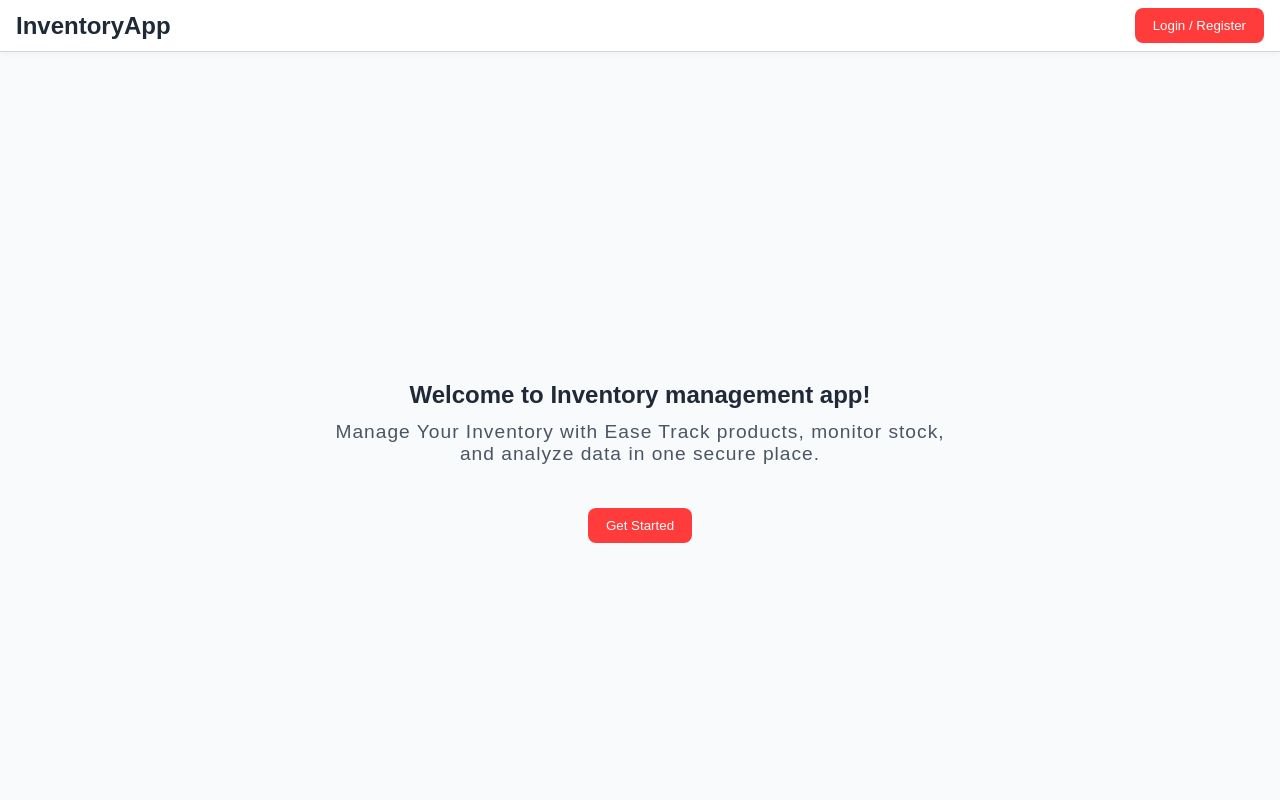
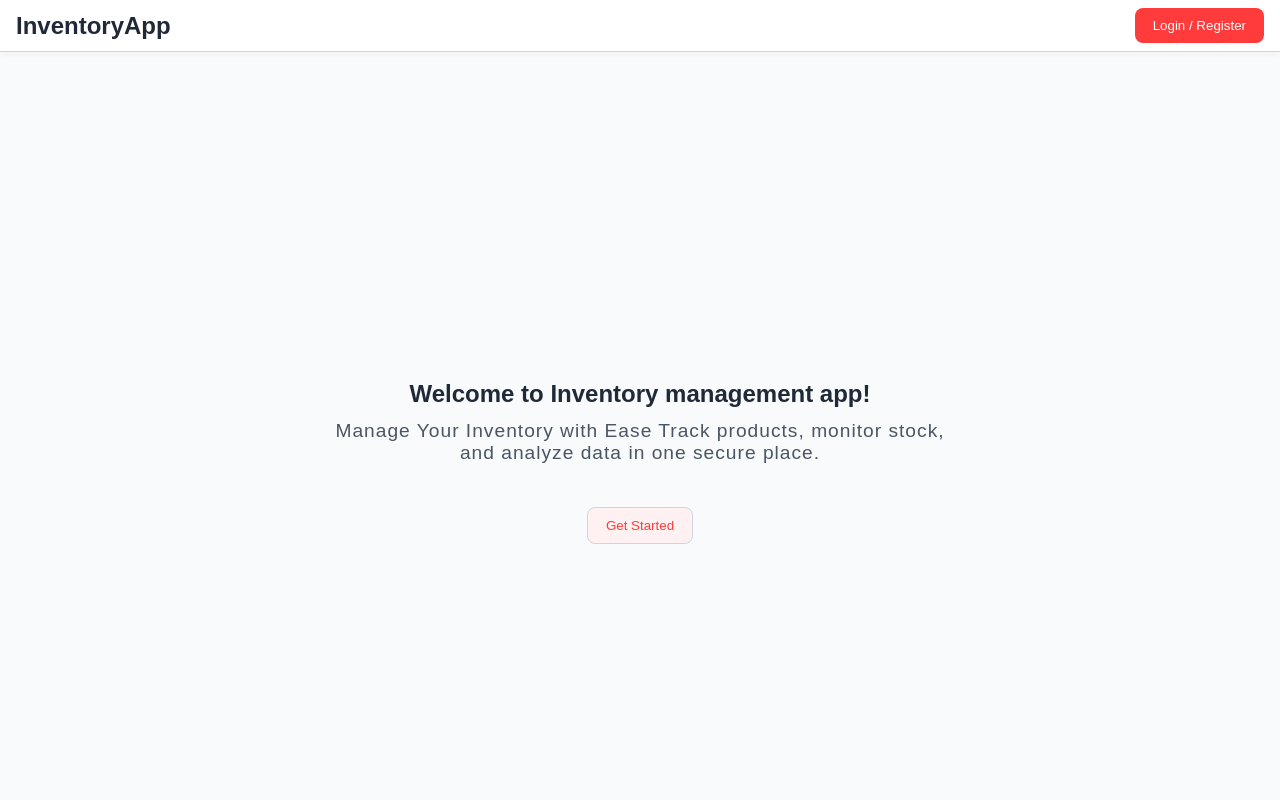
Before and after one commit to eng-ankit-mishra/inventory-management-system, a React (Vite) app in the folder frontend/: page / in a window 1280 px wide. Shown: the top 800 px of the page. Built offline with nearby package versions, Linux system fonts and the light colour scheme.

Commit message:
Added the type props

```diff
--- a/frontend/src/components/common/Button.jsx
+++ b/frontend/src/components/common/Button.jsx
@@ -1,6 +1,6 @@
-export default function Button({children,type="primary",onClick}){
+export default function Button({children,type="submit",style="primary",onClick}){
     return(
-        <button onClick={onClick} className={`btn-${type}`}>
+        <button onClick={onClick} type={type} className={`btn-${style}`}>
             {children}
         </button>
     )
```
